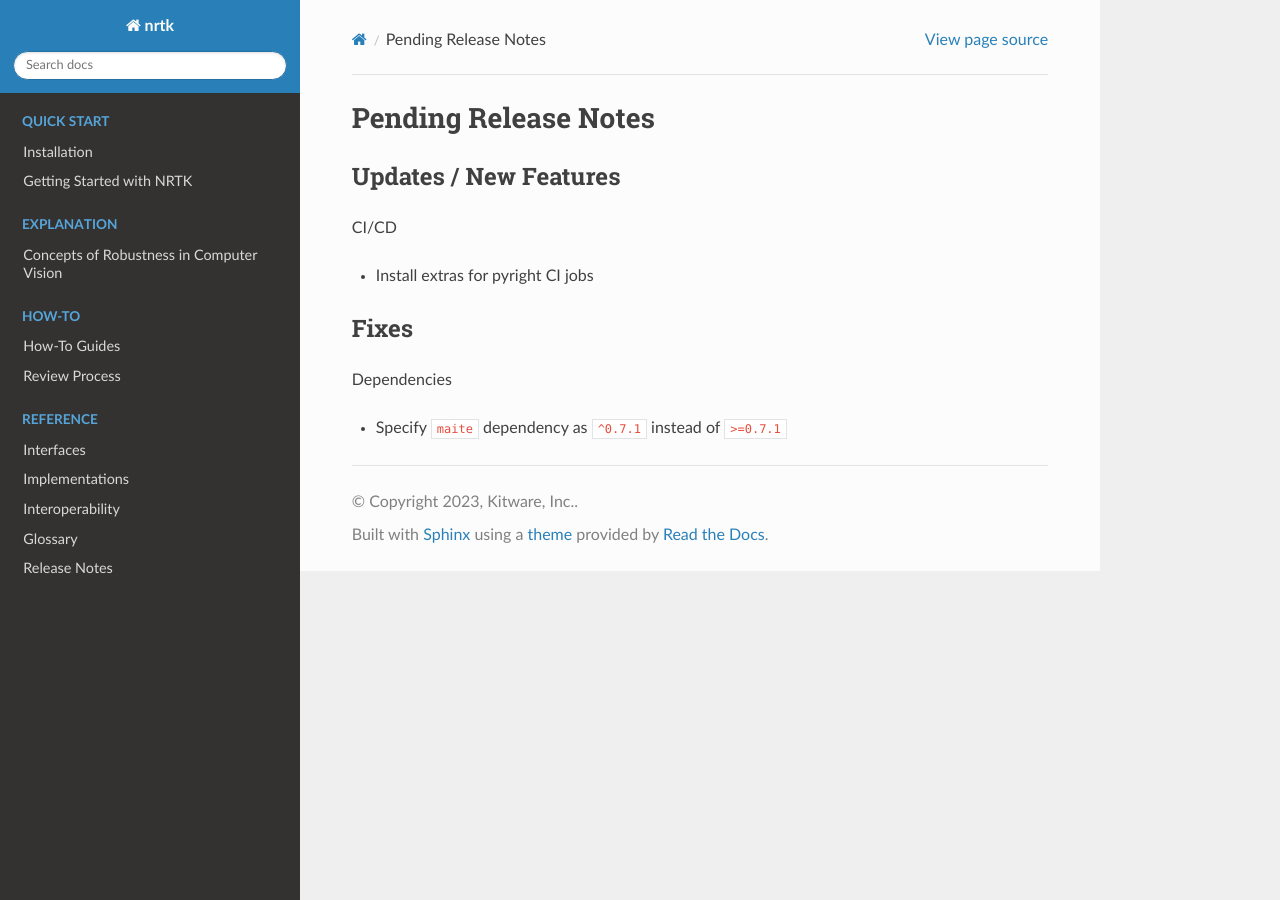
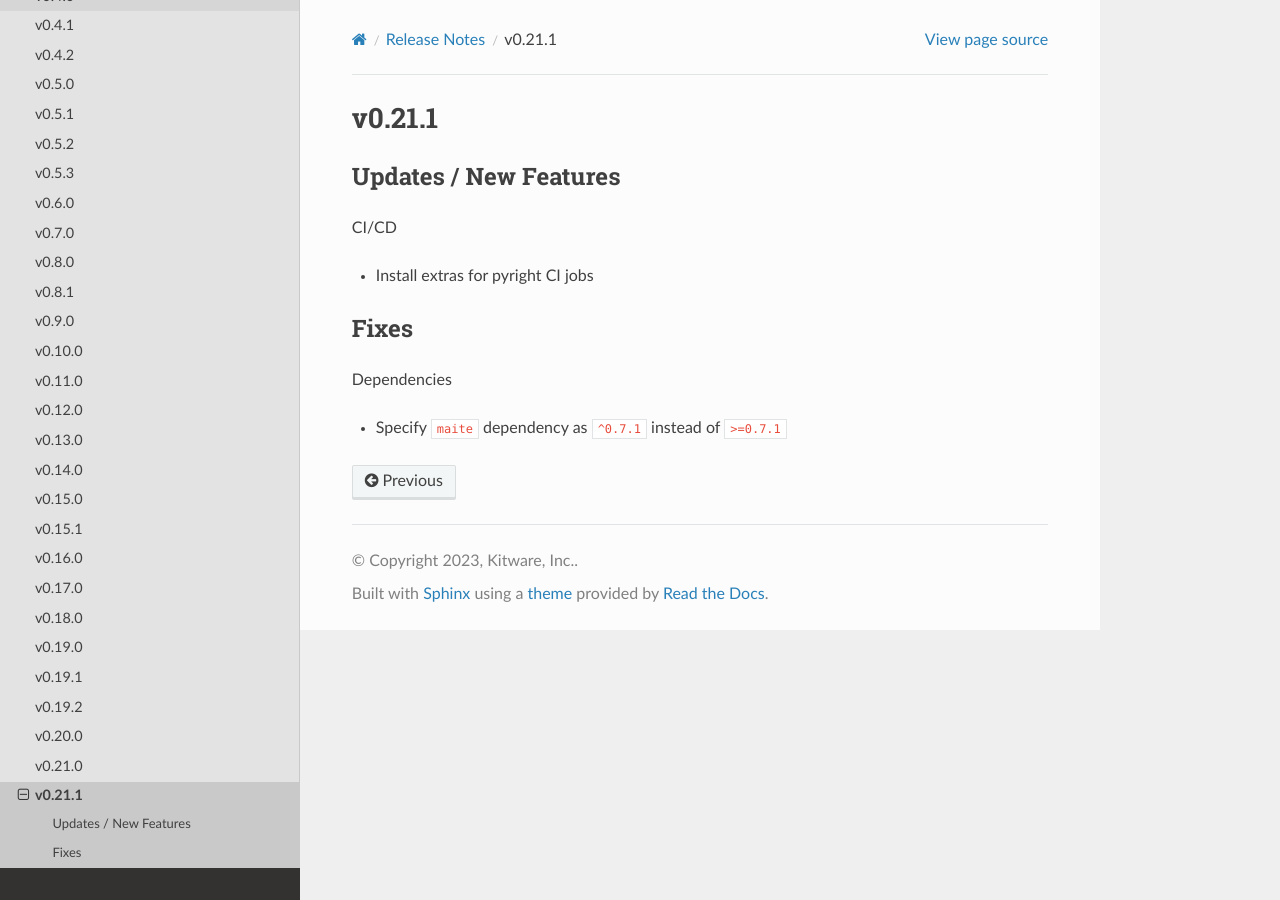
Before and after one commit to Kitware/nrtk, a Sphinx documentation site: the page built from docs/release_notes/v0.21.1.rst, in a window 1280 px wide. Built offline with Sphinx 7.4.7 and the Read the Docs theme 3.1.0, drawn with Linux system fonts in a browser that asks for light colours; pages that are not in the unit, such as notebooks, are missing from menus; the version number is read from the project's files by our own code.

Commit message:
Update version number to 0.21.1

```diff
--- a/docs/release_notes.rst
+++ b/docs/release_notes.rst
@@ -37,3 +37,4 @@
    release_notes/v0.19.2
    release_notes/v0.20.0
    release_notes/v0.21.0
+   release_notes/v0.21.1
--- a/docs/release_notes/pending_release.rst
+++ b/docs/release_notes/v0.21.1.rst
@@ -1,5 +1,5 @@
-Pending Release Notes
-=====================
+v0.21.1
+=======
 
 Updates / New Features
 ----------------------
--- a/pyproject.toml
+++ b/pyproject.toml
@@ -26,7 +26,7 @@
 # :auto package-meta:
 # package-specific meta, don't put this in "generated package-meta"
 authors = ["Kitware, Inc. <nrtk@kitware.com>"]
-version = "0.21.0"
+version = "0.21.1"
 description = "Natural Robustness Toolkit (NRTK) is a platform for generating validated, sensor-specific perturbations and transformations used to evaluate the robustness of computer vision models."
 
 [tool.poetry.dependencies]
```
